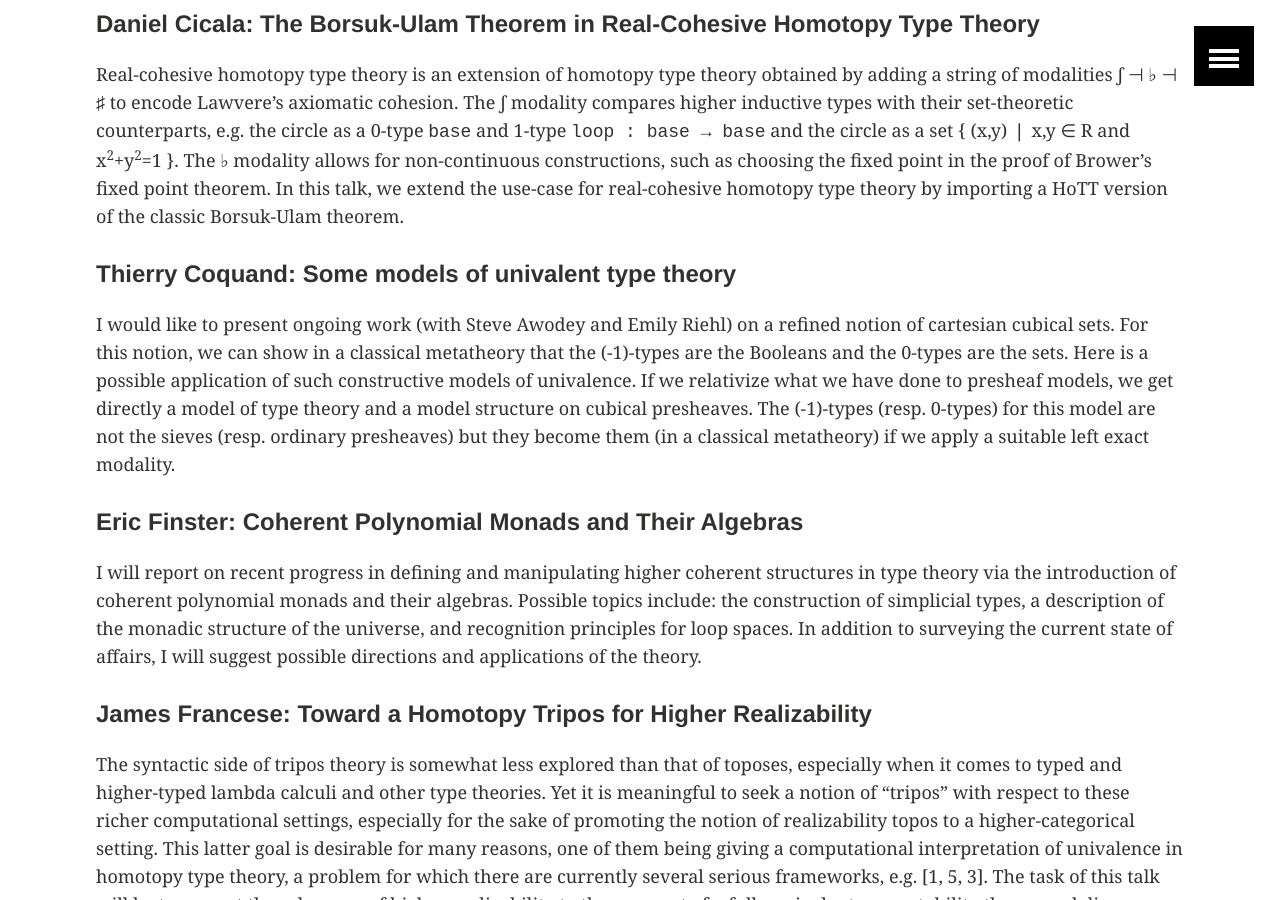
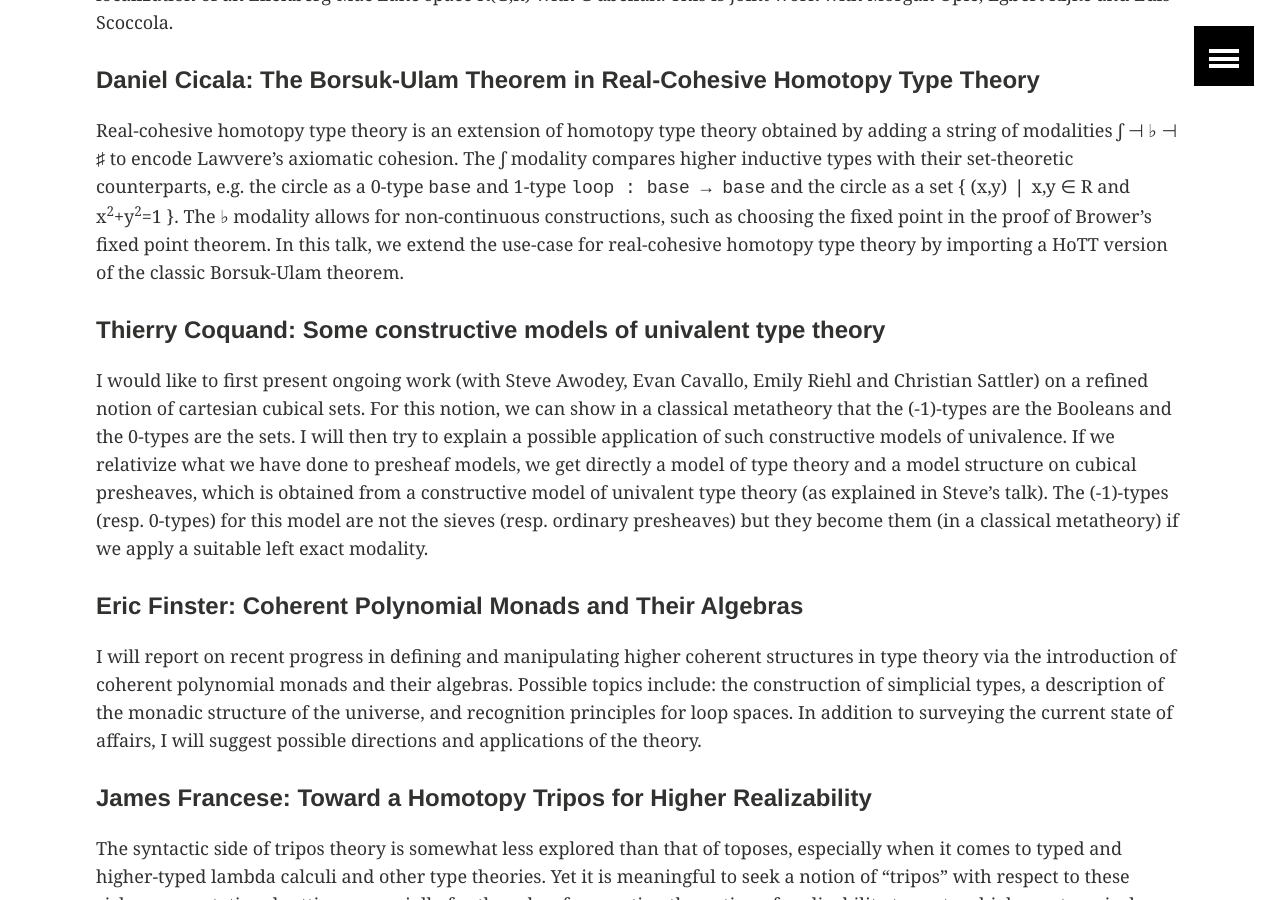
Before and after one commit to HoTT/HoTT-2019, a Jekyll site: the page built from programme.md, in a window 1280 px wide and 900 px high, scrolled down 4211 px. Built offline with Jekyll 4.4.1, drawn with Linux system fonts in a browser that asks for light colours; some of the changed text lies outside the part shown.

Commit message:
update Steve and Thierry's abstracts

```diff
--- a/programme.md
+++ b/programme.md
@@ -22,7 +22,7 @@
 
 #### Steve Awodey: A Quillen model structure on the category of cartesian cubical sets {#awodey}
 
-We construct a Quillen model structure on cubical sets using ideas derived from the recently given constructions of models of cubical type theory.   Some of these ideas are apparently new to homotopical algebra.
+We axiomatize the construction of a Quillen model structure on cubical sets, using ideas derived from recent constructions of models of cubical type theory. Some of these ideas are apparently new to homotopical algebra. The construction applies to cartesian cubical sets, as well as to the equivariant cubical model structure developed in recent joint work with Cavallo, Coquand, Riehl and Sattler.
 
 #### Bruno Bentzen: Informal cubical type theory {#bentzen}
 
@@ -82,9 +82,9 @@
 
 Real-cohesive homotopy type theory is an extension of homotopy type theory obtained by adding a string of modalities &#643; ⊣ ♭ ⊣ ♯ to encode Lawvere's axiomatic cohesion.  The &#643; modality compares higher inductive types with their set-theoretic counterparts, e.g. the circle as a 0-type <tt>base</tt> and 1-type <tt>loop : base &rarr; base</tt> and the circle as a set { (x,y) ❘ x,y ∈ R and x<sup>2</sup>+y<sup>2</sup>=1 }.  The ♭ modality allows for non-continuous constructions, such as choosing the fixed point in the proof of Brower's fixed point theorem.  In this talk, we extend the use-case for real-cohesive homotopy type theory by importing a HoTT version of the classic Borsuk-Ulam theorem.
 
-#### Thierry Coquand: Some models of univalent type theory {#coquand}
+#### Thierry Coquand: Some constructive models of univalent type theory {#coquand}
 
-I would like to present ongoing work (with Steve Awodey and Emily Riehl) on a refined notion of cartesian cubical sets. For this notion, we can show in a classical metatheory that the (-1)-types are the Booleans and the 0-types are the sets. Here is a possible application of such  constructive models of univalence. If we relativize what we have done to presheaf models, we get directly a model of type theory and a model structure on cubical presheaves.  The (-1)-types (resp. 0-types) for this model are not the sieves (resp. ordinary presheaves) but they become them (in a classical metatheory)  if we apply a suitable left exact modality.
+I would like to first present ongoing work (with Steve Awodey, Evan Cavallo, Emily Riehl and Christian Sattler) on a refined notion of cartesian cubical sets. For this notion, we can show in a classical metatheory that the (-1)-types are the Booleans and the 0-types are the sets. I will then try to explain a possible application of such constructive models of univalence. If we relativize what we have done to presheaf models, we get directly a model of type theory and a model structure on cubical presheaves, which is obtained from a constructive model of univalent type theory (as explained in Steve’s talk). The (-1)-types (resp. 0-types) for this model are not the sieves (resp. ordinary presheaves) but they become them (in a classical metatheory) if we apply a suitable left exact modality.
 
 #### Eric Finster: Coherent Polynomial Monads and Their Algebras {#finster}
 
```
